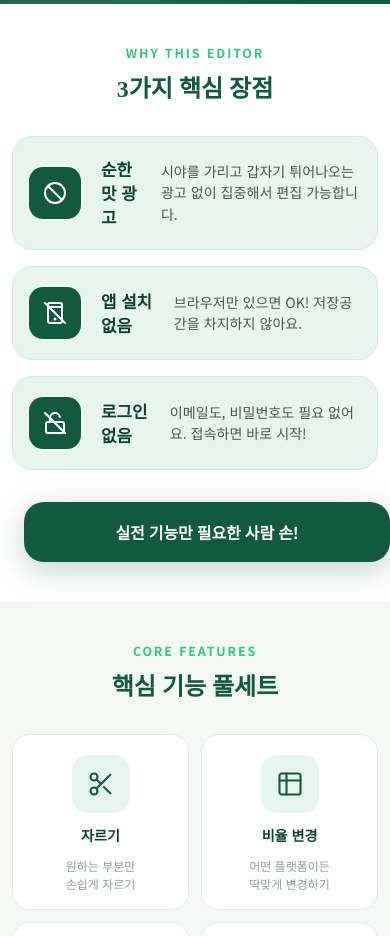
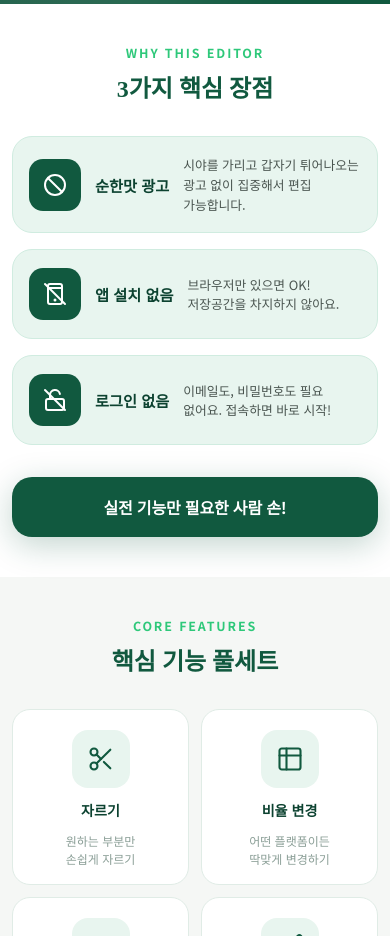
Before and after one commit to siinseon/hosoin-editor, a plain HTML site: page index.html in a window 390 px wide. Shown: the part 840-1776 px from the top of the page. Drawn offline with Linux system fonts and the light colour scheme.

```diff
--- a/index.html
+++ b/index.html
@@ -476,9 +476,11 @@
       .advantages { padding: 40px 12px; }
       .section-title { margin-bottom: 32px; font-size: 1.5rem; }
       .adv-grid { gap: 16px; margin-bottom: 32px; max-width: 100%; }
-      .adv-card { flex-direction: row; text-align: left; padding: 20px 16px; }
-      .adv-icon { margin: 0 auto; }
-      .highlight-box { padding: 18px 20px; font-size: 1rem; margin: 0 12px; }
+      .adv-card { flex-direction: row; align-items: center; text-align: left; padding: 18px 16px; gap: 14px; }
+      .adv-icon { flex-shrink: 0; }
+      .adv-title { font-size: 0.95rem; white-space: nowrap; }
+      .adv-desc { font-size: 0.8rem; line-height: 1.55; word-break: keep-all; }
+      .highlight-box { padding: 18px 20px; font-size: 1rem; margin-left: auto; margin-right: auto; text-align: center; width: 100%; max-width: 100%; box-sizing: border-box; }
       .features { padding: 40px 12px; }
       .feat-grid { gap: 12px; }
       .feat-card { flex: 1 1 calc(50% - 8px); min-width: 120px; max-width: none; padding: 20px 12px 16px; }
```
